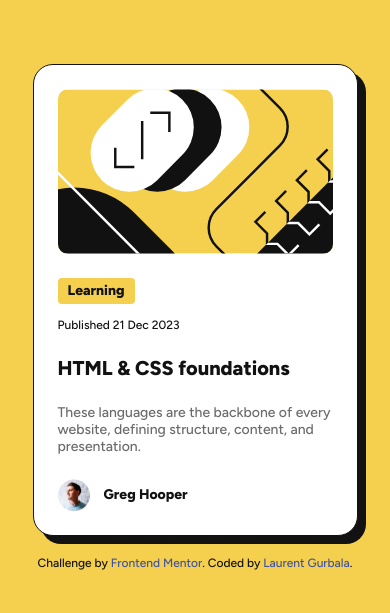
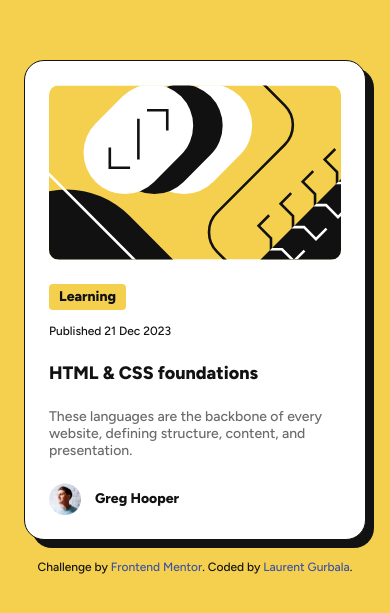
Before and after one commit to laurentGurbala/blog-preview-card, a plain HTML site: page index.html in a window 390 px wide. Shown: the part 105-718 px from the top of the page. Drawn offline with Linux system fonts and the light colour scheme.

Commit message:
Responsive improvements: adjusted card width and font size with clamp()

```diff
--- a/css/styles.css
+++ b/css/styles.css
@@ -41,13 +41,16 @@ body {
     flex-direction: column;
     justify-content: center;
     align-items: center;
+    padding: 2.4rem;
 }
 
 /* Card */
 .card {
     background: var(--color-white);
     padding: 2.4rem;
-    width: 325px;
+    width: 100%;
+    max-width: 380px;
+    min-width: 320px;
     border: 1px solid var(--color-gray-950);
     border-radius: 2rem;
     margin-bottom: 2rem;
@@ -61,7 +64,7 @@ body {
 
 .flag {
     font-weight: 800;
-    background:  var(--color-yellow);
+    background: var(--color-yellow);
     display: inline-block;
     padding: 0.5rem 1rem;
     font-size: 1.4rem;
@@ -71,13 +74,13 @@ body {
 }
 
 .card__date {
-    font-size: 1.2rem;
+    font-size: clamp(1.2rem, 2vw, 1.4rem);
     line-height: 1.4rem;
     margin-bottom: 2.4rem;
 }
 
 .card__title {
-    font-size: 2rem;
+    font-size: clamp(1.8rem, 2vw, 2.2rem);
     font-weight: 800;
     margin-bottom: 2.4rem;
 }
@@ -88,13 +91,13 @@ body {
 
 .card__details {
     color: var(--color-gray-500);
-    font-size: 1.4rem;
+    font-size: clamp(1.4rem, 2vw, 1.6rem);
     margin-bottom: 2.4rem;
 }
 
 .card__author {
     font-weight: 800;
-    font-size: 1.4rem;
+    font-size: clamp(1.4rem, 2vw, 1.6rem);
     display: flex;
     align-items: center;
     gap: 1.4rem;
```
